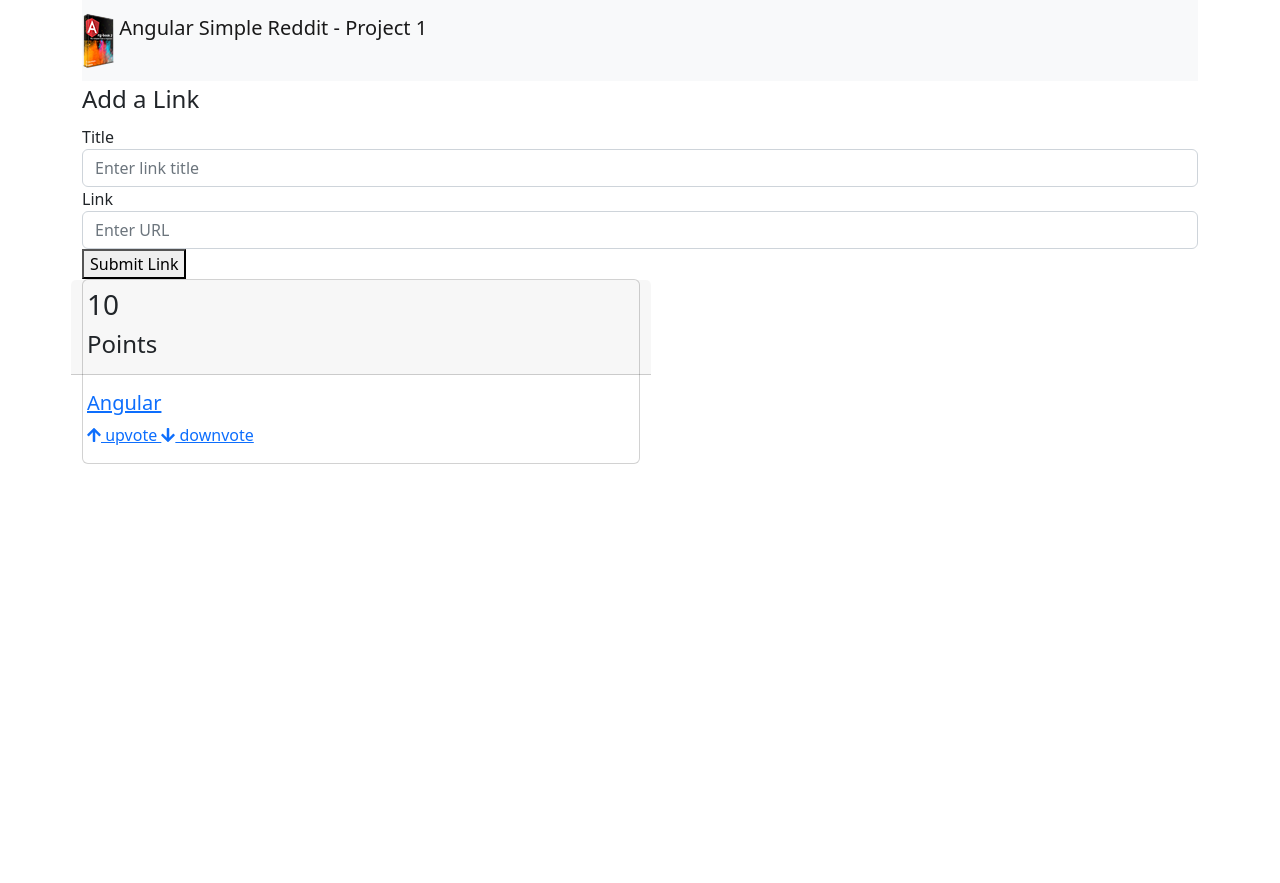
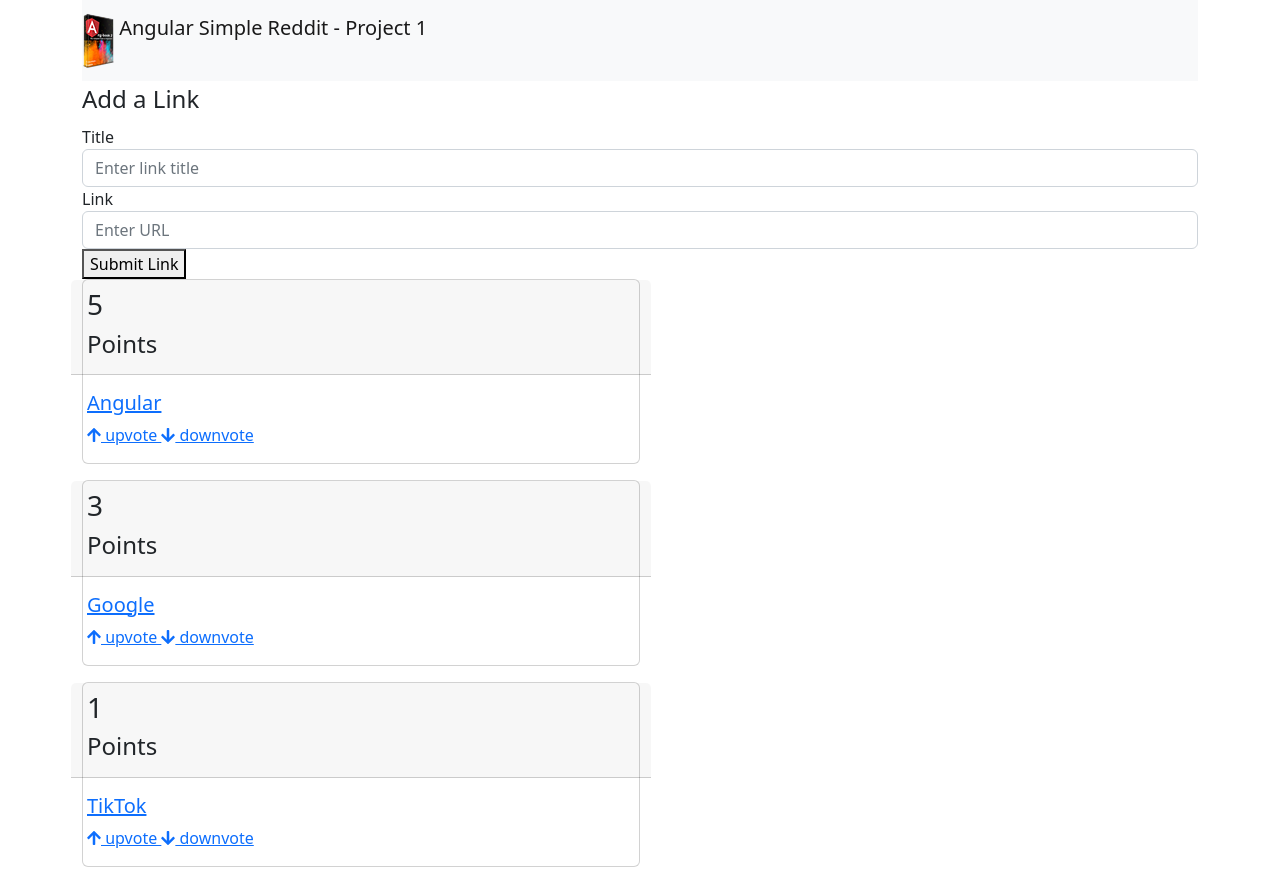
Before and after one commit to GraemeSmith16/reddit-project, an Angular app: page / in a window 1280 px wide. Before the commit the page ends 800 px from the top, so only its background shows below. Built offline with nearby package versions, Linux system fonts and the light colour scheme.

Commit message:
Fifth Commit - Added ability to add article using form

```diff
--- a/src/app/app.component.html
+++ b/src/app/app.component.html
@@ -13,4 +13,4 @@
   </fieldset>
 </form>
 
-<app-article></app-article>
+<app-article *ngFor="let article of articles" [article]='article'></app-article>
--- a/src/app/app.component.ts
+++ b/src/app/app.component.ts
@@ -1,4 +1,5 @@
 import { Component } from '@angular/core';
+import { Article } from './article/article.model';
 
 @Component({
   selector: 'app-root',
@@ -6,7 +7,20 @@
   styleUrls: ['./app.component.css']
 })
 export class AppComponent {
+  title = "reddit-project";
+  articles:Article[];
+
+  constructor() {
+    this.articles=[
+      new Article("Angular", "http://angular.io", 5),
+      new Article("Google", "http://google.ie", 3),
+      new Article("TikTok", "http://tiktok.com", 1)
+    ];
+  }
   addArticle(title:HTMLInputElement, link:HTMLInputElement):Boolean {
+    this.articles.push(new Article(title.value, link.value));
+    title.value='';
+    link.value='';
     console.log(`Adding Article Title ${title.value}: and adding Link ${link.value}`);
     return false;
   }
--- a/src/app/article/article.component.ts
+++ b/src/app/article/article.component.ts
@@ -1,4 +1,4 @@
-import { Component } from '@angular/core';
+import { Component, OnInit, Input } from '@angular/core';
 import { Article } from './article.model';
 @Component({
   selector: 'app-article',
@@ -7,10 +7,10 @@
 })
 export class ArticleComponent {
 
-  article:Article;
+  @Input() article:Article;
 
   constructor() {
-    this.article = new Article("Angular", "http://angular.io", 10);
+    //this.article = new Article("Angular", "http://angular.io", 10);
   }
   ngOnInit() {
 
--- a/tsconfig.json
+++ b/tsconfig.json
@@ -2,6 +2,7 @@
 {
   "compileOnSave": false,
   "compilerOptions": {
+    "strictPropertyInitialization": false,
     "baseUrl": "./",
     "outDir": "./dist/out-tsc",
     "forceConsistentCasingInFileNames": true,
```
